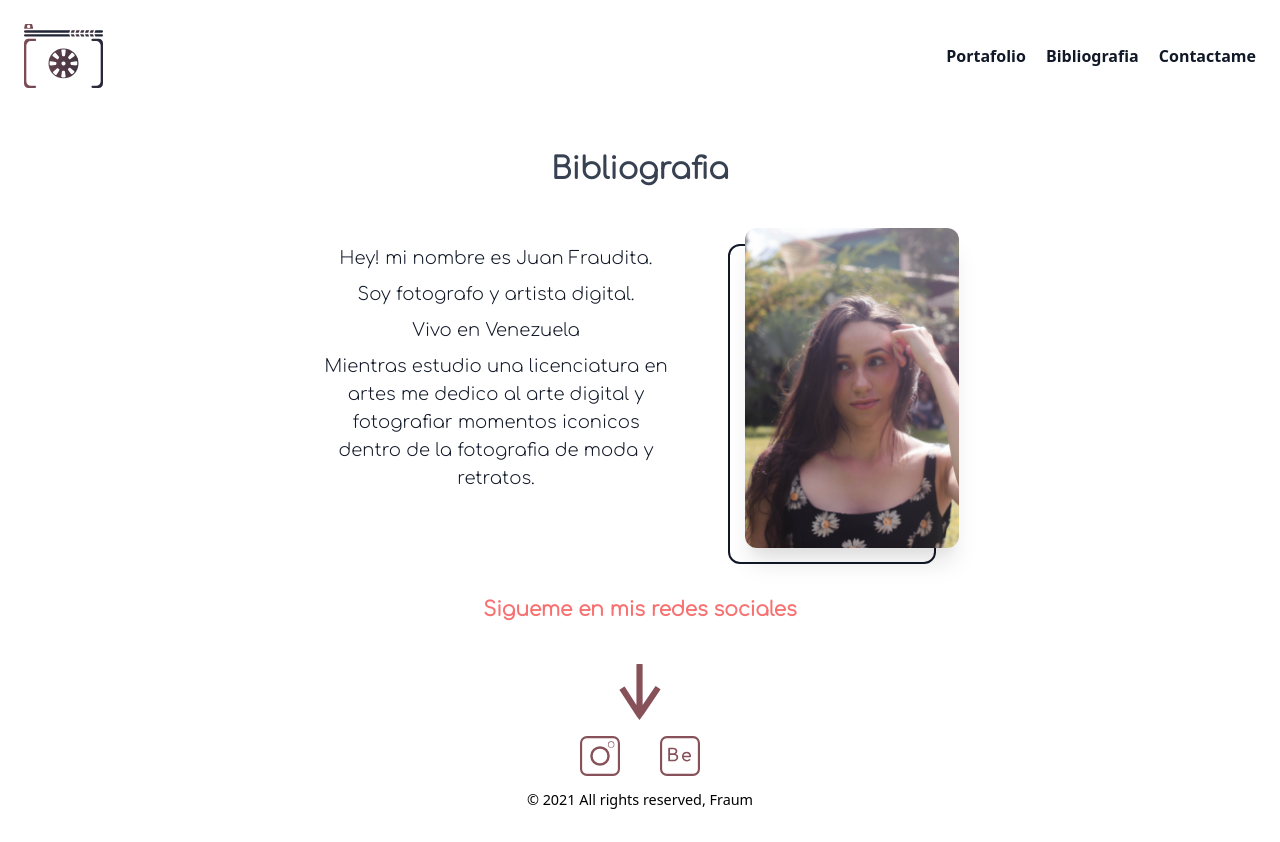
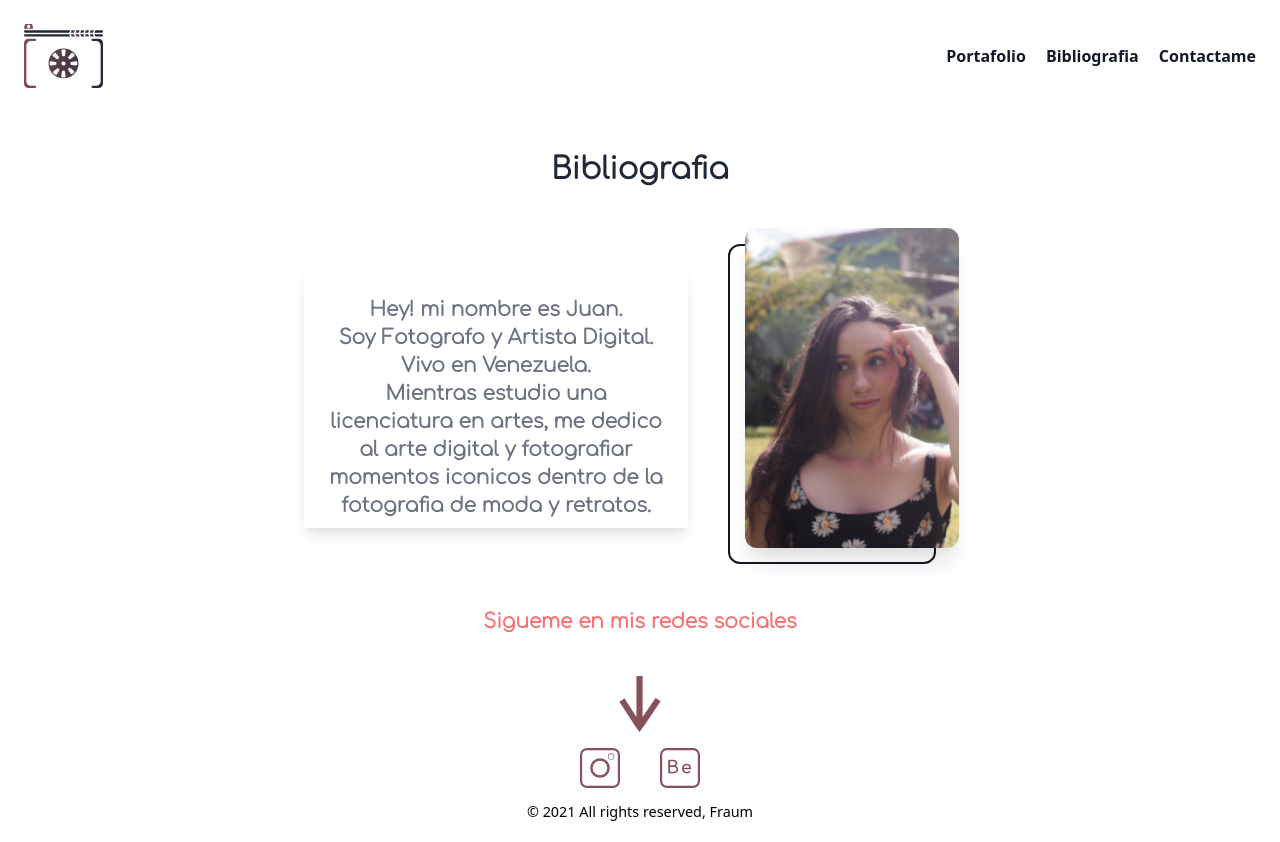
Before and after one commit to Alexfm101/juan-webpage, a Next.js app: page /Bibliografia in a window 1280 px wide. Built offline with nearby package versions, Linux system fonts and the light colour scheme.

Commit message:
update bibliografia style

```diff
--- a/pages/Bibliografia.tsx
+++ b/pages/Bibliografia.tsx
@@ -6,28 +6,26 @@ export default function Bibliografia() {
 			<Navbar />
 			<section className="mt-10">
 				<div className="flex justify-center">
-					<h1 className="text-center font-Comfortaa font-bold text-gray-700 text-3xl">
+					<h1 className="text-center font-Comfortaa font-bold text-gray-800 text-3xl">
 						Bibliografia
 					</h1>
 				</div>
 			</section>
 			<section className="mt-10 flex flex-col md:flex-row md: max-w-2xl md:mx-auto">
-				<div className="p-4 flex flex-col space-y-2 ">
-					<p className="text-center font-Comfortaa text-lg font-medium text-gray-900">
-						Hey! mi nombre es Juan Fraudita.
-					</p>
-					<p className="text-center font-Comfortaa text-lg font-medium text-gray-900">
-						Soy fotografo y artista digital.
-					</p>
-					<p className="text-center font-Comfortaa text-lg font-medium text-gray-900">
-						Vivo en Venezuela
-					</p>
-					<p className="text-center font-Comfortaa text-lg font-medium text-gray-900">
-						Mientras estudio una licenciatura en artes me dedico al
-						arte digital y fotografiar momentos iconicos dentro de
-						la fotografia de moda y retratos.
+				<div className="shadow-lg mt-10 p-2 max-w-2xl mx-auto">
+					<div className="flex flex-col items-center text-center px-4 mt-5 font-semibold text-gray-500 xl:text-xl">
+						<p className="font-Comfortaa">Hey! mi nombre es Juan.</p>
+						<p className="font-Comfortaa">
+							Soy Fotografo y Artista Digital.
+						</p>
+						<p className="font-Comfortaa">Vivo en Venezuela.</p>
+						<p className="font-Comfortaa">
+							Mientras estudio una licenciatura en artes, me dedico al
+							arte digital y fotografiar momentos iconicos dentro de
+							la fotografia de moda y retratos.
 					</p>
 				</div>
+			</div>
 				<div className="">
 					<div className="w-full">
 						<div className="relative h-72 w-72 flex justify-center mx-auto">
```
